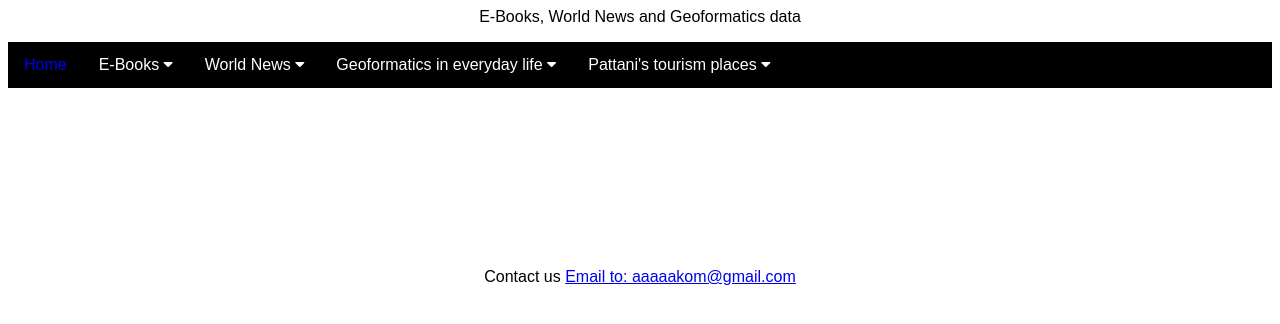
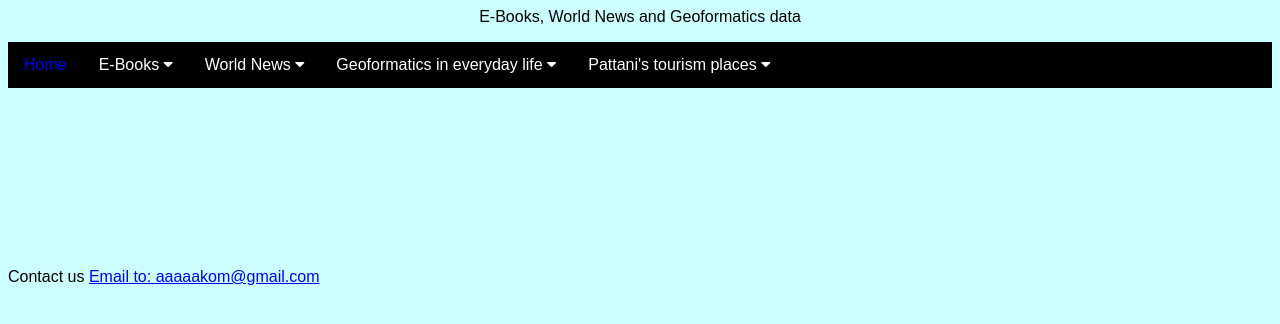
Before and after one commit to fais416/Archaru., a plain HTML site: page index.html in a window 1280 px wide. Drawn offline with Linux system fonts and the light colour scheme.

Commit message:
Update index.html

```diff
--- a/index.html
+++ b/index.html
@@ -66,7 +66,7 @@ body {
 }
 </style>
 </head>
-<body style="background-color:#CCFFFF>
+<body style="background-color:#CCFFFF">
 <p align=center> E-Books, World News and Geoformatics data </p>
 <div class="navbar" >
   <a href="#home">Home</a>
```
